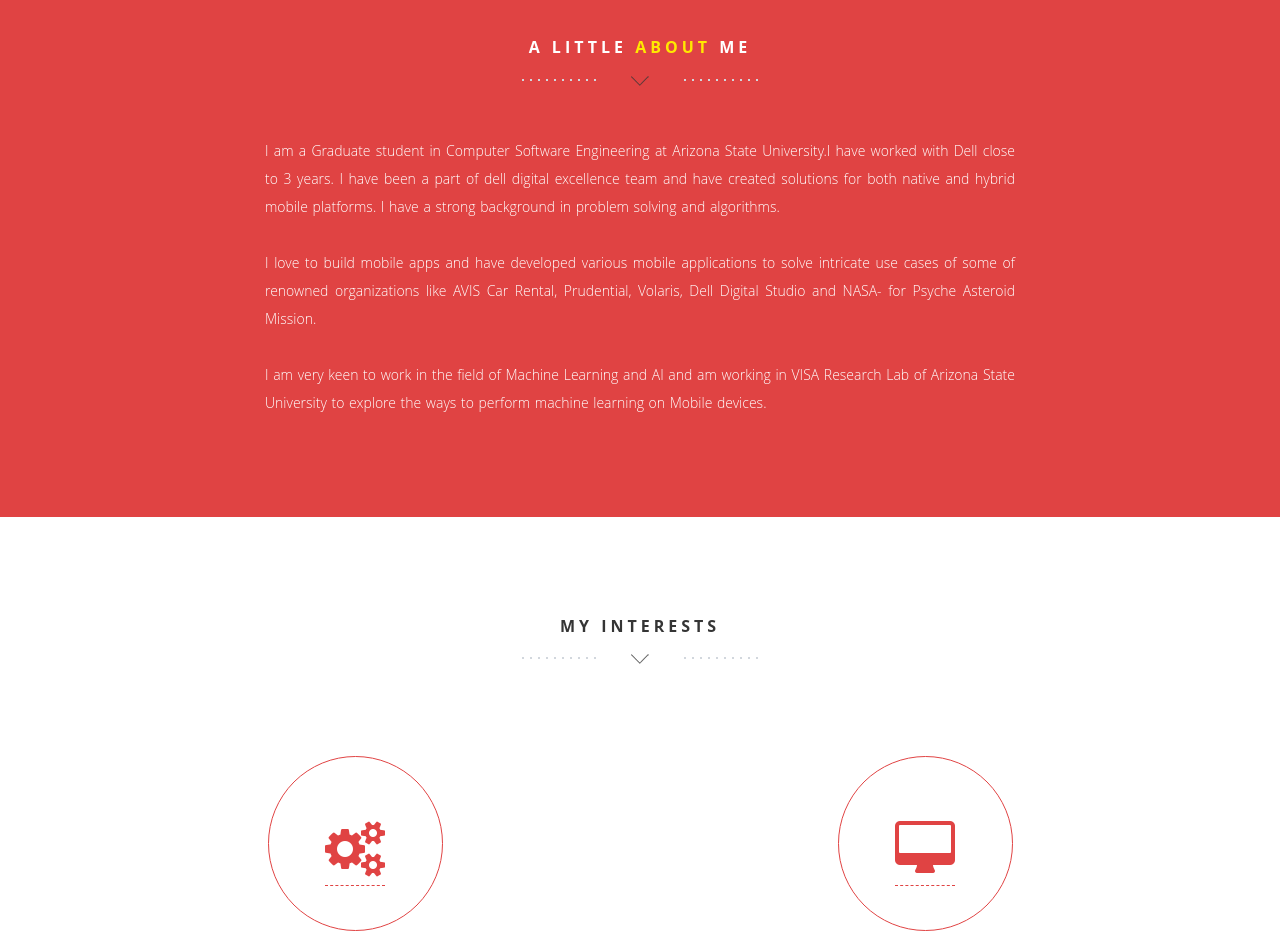
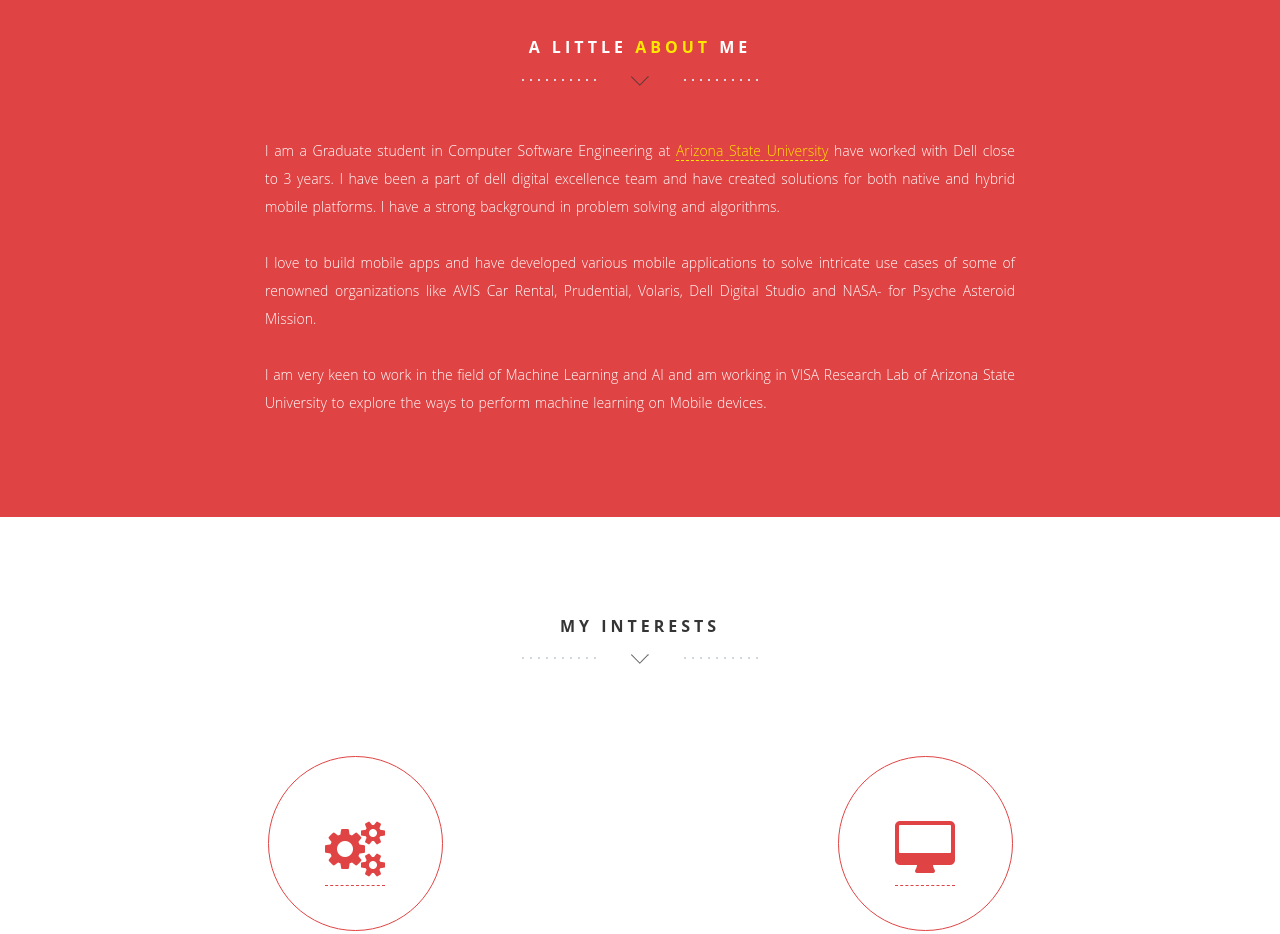
Before and after one commit to maddymz/maddymz.github.io, a plain HTML site: page index.html in a window 1280 px wide. Shown: the part 1060-1994 px from the top of the page. Drawn offline with nearby package versions, Linux system fonts and the light colour scheme.

Commit message:
asu link

```diff
--- a/index.html
+++ b/index.html
@@ -109,7 +109,7 @@
                 <h1 class="arrow">A little <span>about</span> me</h1><!-- Headline -->
 				<!-- about / welcome text -->
                 <p>
-                    I am a Graduate student in Computer Software Engineering at Arizona State University.I have worked with Dell close to 3 years. I have been a part of dell digital excellence team and have created solutions for both native and hybrid mobile platforms. I have a strong background in problem solving and algorithms.<br/>
+                    I am a Graduate student in Computer Software Engineering at <a href="https://www.asu.edu/">Arizona State University</a> have worked with Dell close to 3 years. I have been a part of dell digital excellence team and have created solutions for both native and hybrid mobile platforms. I have a strong background in problem solving and algorithms.<br/>
 
                     <br/>I love to build mobile apps and have developed various mobile applications to solve intricate use cases of some of renowned organizations like AVIS Car Rental, Prudential, Volaris, Dell Digital Studio and NASA- for Psyche Asteroid Mission.<br/>
 
```
